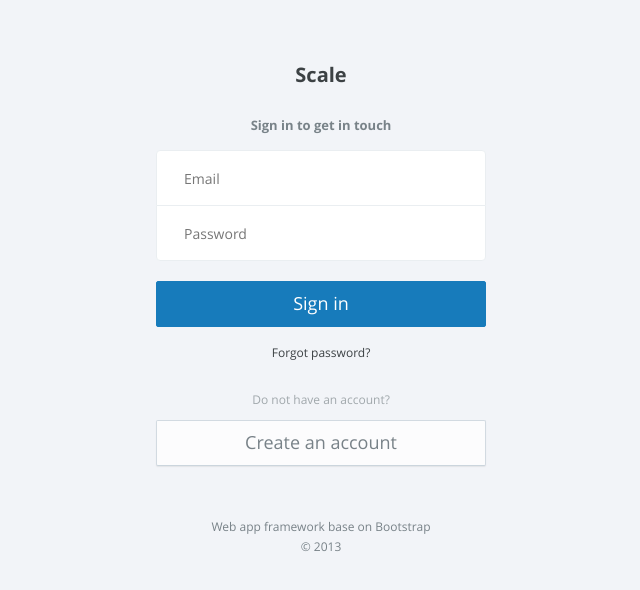
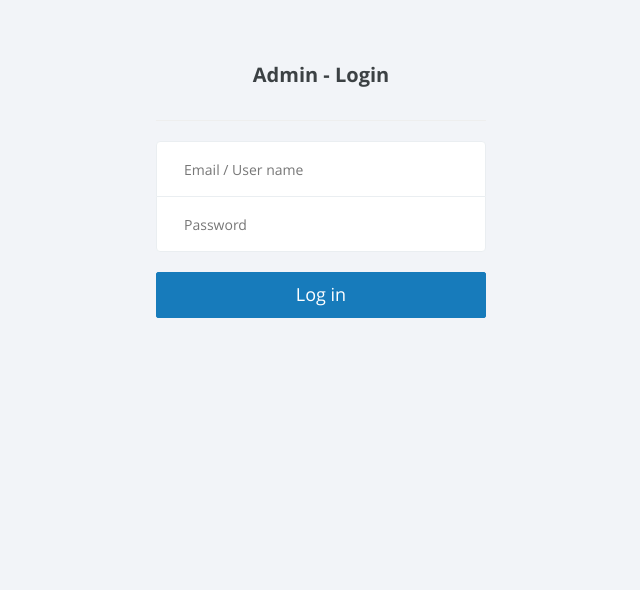
Before and after one commit to developer-siam/edu-board-result, a PHP site: page /admin/index.php in a window 1280 px wide. Shown: the top 590 px of the page, without its empty margins (319-959 px from the left). Run offline with PHP 8.4, Linux system fonts and the light colour scheme.

Commit message:
admin login page design has been modified

```diff
--- a/admin/index.php
+++ b/admin/index.php
@@ -4,7 +4,7 @@
 
 <head>
     <meta charset="utf-8" />
-    <title>Scale | Web Application</title>
+    <title>Admin LogIn</title>
     <meta name="description" content="app, web app, responsive, admin dashboard, admin, flat, flat ui, ui kit, off screen nav" />
     <meta name="viewport" content="width=device-width, initial-scale=1, maximum-scale=1" />
     <link rel="stylesheet" href="css/app.v1.css" type="text/css" />
@@ -13,30 +13,21 @@
 
 <body class="">
     <section id="content" class="m-t-lg wrapper-md animated fadeInUp">
-        <div class="container aside-xl"> <a class="navbar-brand block" href="index.html">Scale</a>
+        <div class="container aside-xl"> <a class="navbar-brand block" href="index.html">Admin - Login</a>
+            <hr>
             <section class="m-b-lg">
-                <header class="wrapper text-center"> <strong>Sign in to get in touch</strong> </header>
                 <form action="http://flatfull.com/themes/scale/index.html">
                     <div class="list-group">
                         <div class="list-group-item">
-                            <input type="email" placeholder="Email" class="form-control no-border"> </div>
+                            <input type="email" placeholder="Email / User name" class="form-control no-border"> </div>
                         <div class="list-group-item">
                             <input type="password" placeholder="Password" class="form-control no-border"> </div>
                     </div>
-                    <button type="submit" class="btn btn-lg btn-primary btn-block">Sign in</button>
-                    <div class="text-center m-t m-b"><a href="#"><small>Forgot password?</small></a></div>
-                    <div class="line line-dashed"></div>
-                    <p class="text-muted text-center"><small>Do not have an account?</small></p> <a href="signup.html" class="btn btn-lg btn-default btn-block">Create an account</a> </form>
+                    <button type="submit" class="btn btn-lg btn-primary btn-block">Log in</button>
+                </form>
             </section>
         </div>
     </section>
-    <!-- footer -->
-    <footer id="footer">
-        <div class="text-center padder">
-            <p> <small>Web app framework base on Bootstrap<br>&copy; 2013</small> </p>
-        </div>
-    </footer>
-    <!-- / footer -->
     <!-- Bootstrap -->
     <!-- App -->
     <script src="js/app.v1.js"></script>
--- a/index.php
+++ b/index.php
@@ -8,8 +8,6 @@
 	<link rel="shortcut icon" type="image/x-icon" href="assets/images/bd_logo.png">
 </head>
 <body>
-
-
 	<div class="wraper">
 		<div class="w-top">
 			<div class="logo">
```
